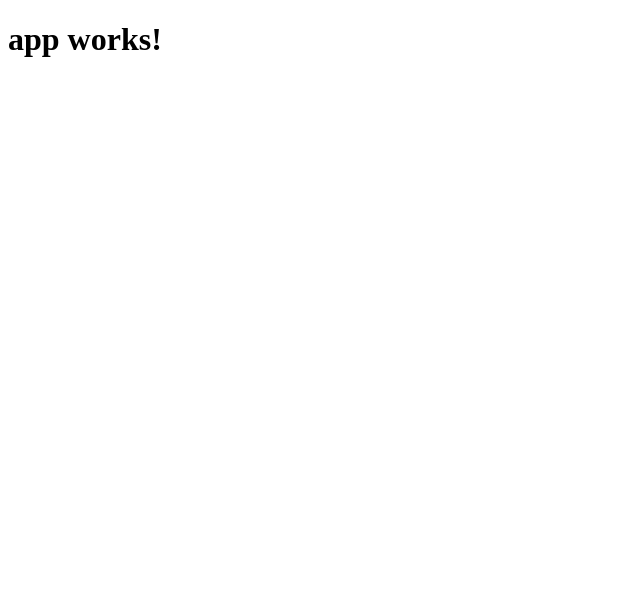
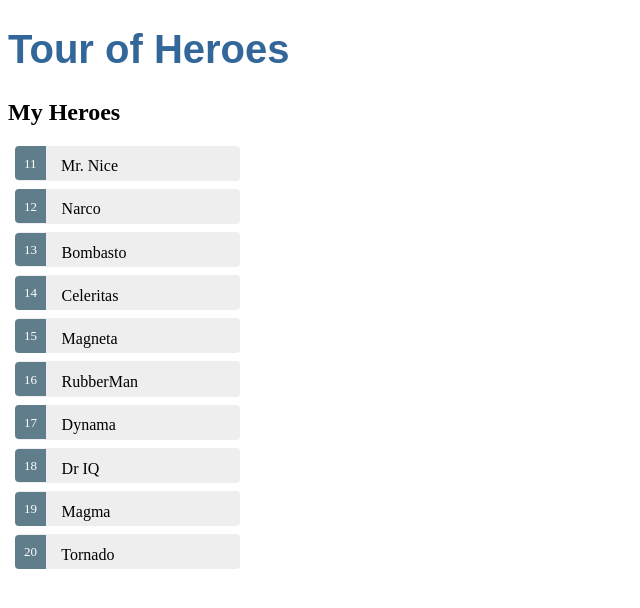
Before and after one commit to sfehlandt/tour-of-heroes, an Angular app: page / in a window 1280 px wide. Shown: the top 608 px of the page, without its empty margins (0-640 px from the left). Built offline with nearby package versions, Linux system fonts and the light colour scheme.

Commit message:
Initial commit

```diff
--- a/src/app/app.component.css
+++ b/src/app/app.component.css
@@ -0,0 +1,53 @@
+h1 {
+  color: #369;
+  font-family: Arial, Helvetica, sans-serif;
+  font-size: 250%;
+}
+
+  .selected {
+    background-color: #CFD8DC !important;
+    color: white;
+  }
+  .heroes {
+    margin: 0 0 2em 0;
+    list-style-type: none;
+    padding: 0;
+    width: 15em;
+  }
+  .heroes li {
+    cursor: pointer;
+    position: relative;
+    left: 0;
+    background-color: #EEE;
+    margin: .5em;
+    padding: .3em 0;
+    height: 1.6em;
+    border-radius: 4px;
+  }
+  .heroes li.selected:hover {
+    background-color: #BBD8DC !important;
+    color: white;
+  }
+  .heroes li:hover {
+    color: #607D8B;
+    background-color: #DDD;
+    left: .1em;
+  }
+  .heroes .text {
+    position: relative;
+    top: -3px;
+  }
+  .heroes .badge {
+    display: inline-block;
+    font-size: small;
+    color: white;
+    padding: 0.8em 0.7em 0 0.7em;
+    background-color: #607D8B;
+    line-height: 1em;
+    position: relative;
+    left: -1px;
+    top: -4px;
+    height: 1.8em;
+    margin-right: .8em;
+    border-radius: 4px 0 0 4px;
+  }
--- a/src/app/app.component.ts
+++ b/src/app/app.component.ts
@@ -1,10 +1,42 @@
 import { Component } from '@angular/core';
 
+export class Hero{
+    id: number;
+    name: string;
+}
+
+const HEROES: Hero[] = [
+    { id: 11, name: 'Mr. Nice' },
+    { id: 12, name: 'Narco' },
+    { id: 13, name: 'Bombasto' },
+    { id: 14, name: 'Celeritas' },
+    { id: 15, name: 'Magneta' },
+    { id: 16, name: 'RubberMan' },
+    { id: 17, name: 'Dynama' },
+    { id: 18, name: 'Dr IQ' },
+    { id: 19, name: 'Magma' },
+    { id: 20, name: 'Tornado' }
+];
+
 @Component({
-  selector: 'app-root',
-  templateUrl: './app.component.html',
-  styleUrls: ['./app.component.css']
+    selector: 'app-root',
+    //templateUrl: './app.component.html',
+    styleUrls: ['./app.component.css'],
+    template: `
+        <h1>{{title}}</h1>
+        <h2>My Heroes</h2>
+        <ul class="heroes">
+            <li *ngFor="let hero of heroes">
+                <span class="badge">{{hero.id}}</span> {{hero.name}}
+            </li>
+        </ul>
+    `
 })
 export class AppComponent {
-  title = 'app works!';
+    title = 'Tour of Heroes';
+    heroes = HEROES;
+    hero : Hero = {
+        id: 1,
+        name: 'Windstorm'
+    };
 }
```
